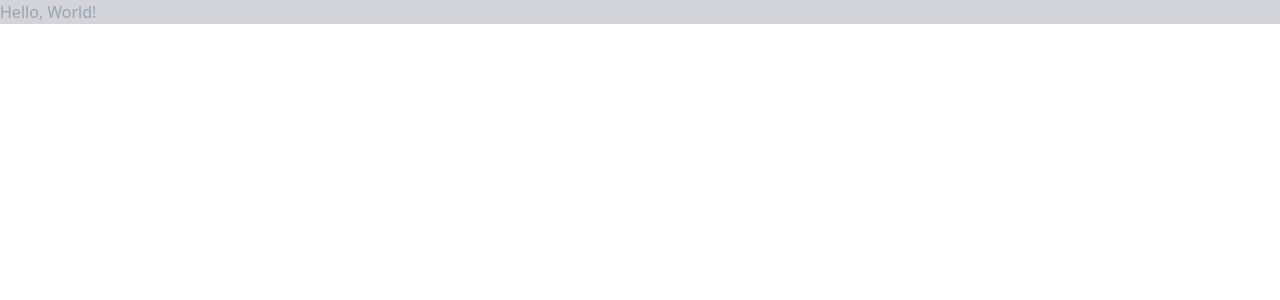
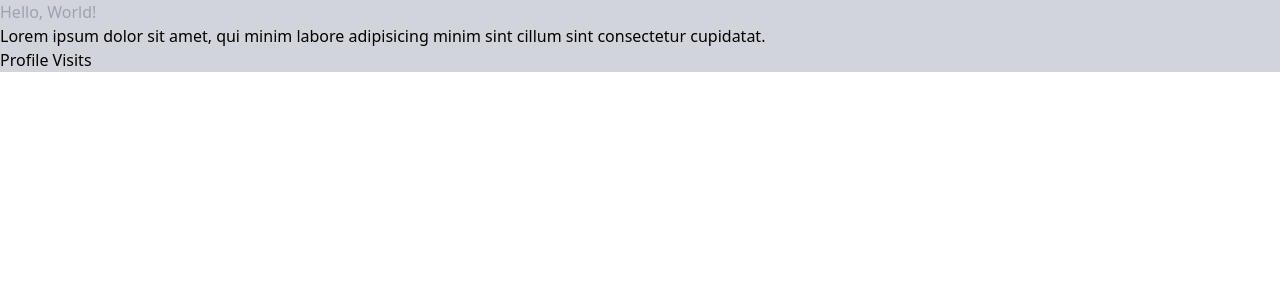
Before and after one commit to mystique09/gh-stats, a Svelte app in the folder web/: page / in a window 1280 px wide. Shown: the top 300 px of the page. Built offline with nearby package versions, Linux system fonts and the light colour scheme.

Commit message:
feat: testing

```diff
--- a/web/src/App.svelte
+++ b/web/src/App.svelte
@@ -3,4 +3,9 @@
 
 <main class="bg-gray-300">
   <h1 class="text-gray-400">Hello, World!</h1>
+  <p>
+    Lorem ipsum dolor sit amet, qui minim labore adipisicing minim sint cillum
+    sint consectetur cupidatat.
+  </p>
+  <a href="/">Profile Visits</a>
 </main>
```
